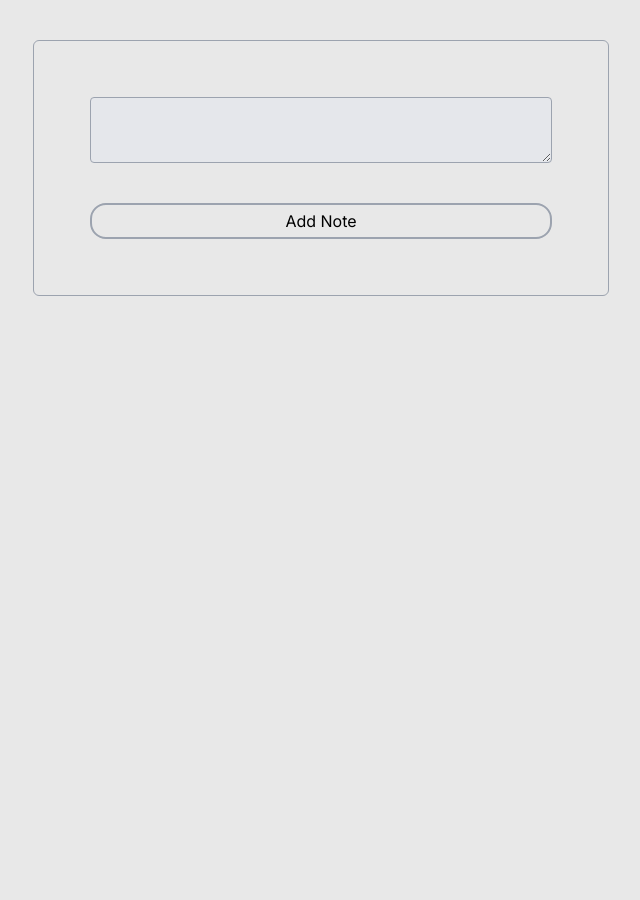
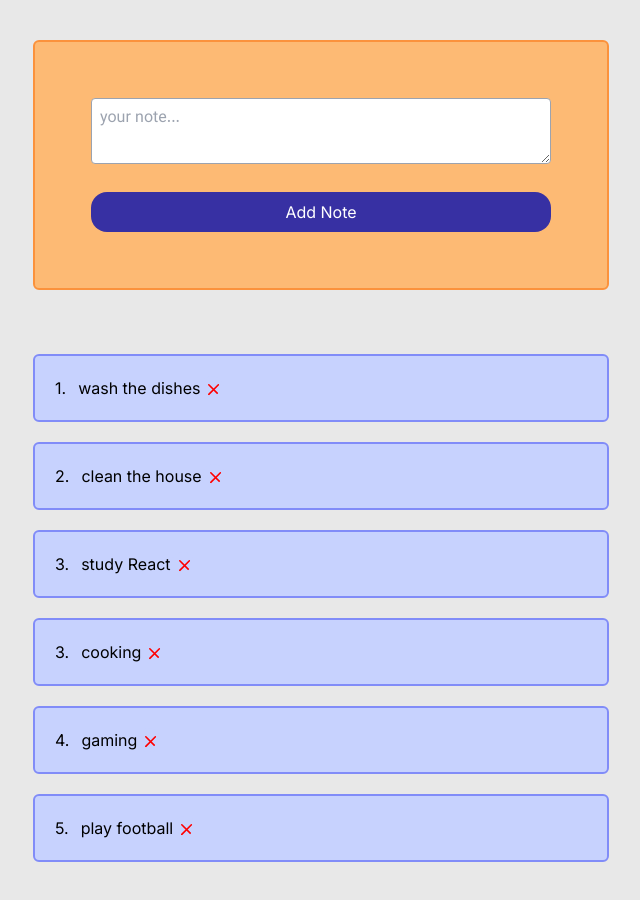
Before and after one commit to Zahra-Shokri/Note, a Next.js app: page /add-note in a window 1280 px wide. Shown: the top 900 px of the page, without its empty margins (319-959 px from the left). Before the commit the page ends 800 px from the top, so only its background shows below. Built offline with nearby package versions, Linux system fonts and the light colour scheme; data requests are answered from the project's data file.

Commit message:
Added list of note with APIs

```diff
--- a/app/add-note/page.tsx
+++ b/app/add-note/page.tsx
@@ -1,19 +1,67 @@
 import localFont from "next/font/local";
+import {revalidateTag} from "next/cache";
+
+const BASE_URL = 'http://localhost:8000/notes'
+
+interface noteListProps {
+    id: number
+    text: string
+}
 
 const vazirFont = localFont({
     src: '../../public/fonts/Vazirmatn-Regular.woff2'
 })
 
-export default function AddNote() {
+export default async function AddNote() {
+    const response = await fetch(BASE_URL, {
+        cache: "no-cache",
+        next: {
+            tags: ['notes']
+        }
+    })
+    const data: noteListProps[] = await response.json()
+    const id = Object.keys(data).length
+
+    async function addNote(e: FormData) {
+        'use server'
+        const textNote = e.get('textNote')
+        const newData = {id, text: textNote}
+
+        await fetch(BASE_URL, {
+            method: 'POST',
+            body: JSON.stringify(newData),
+            headers: {
+                'Content-Type': 'application/json'
+            },
+        })
+        revalidateTag('notes')
+    }
 
     return (
         <div>
-            <form className='flex flex-col mt-10 mx-auto p-14 max-w-xl rounded-md border border-gray-400'>
-                <textarea
-                    className={`p-2 border rounded border-gray-400 bg-gray-200 ${vazirFont.className}`}></textarea>
+            <form action={addNote}
+                  className='flex flex-col mt-10 mx-auto p-14 max-w-xl rounded-md border-2 border-orange-400 bg-orange-300'>
+                <textarea name='textNote' placeholder='your note...'
+                          className={`p-2 border rounded border-gray-400 bg-white ${vazirFont.className}`}></textarea>
 
-                <button type='submit' className='mt-10 p-1 rounded-2xl border-2 border-gray-400'> Add Note</button>
+                <button type='submit' className='mt-7 p-2 rounded-2xl text-white bg-indigo-800'> Add Note</button>
             </form>
+
+            <div className='my-16'>
+                {data.map((item: noteListProps) => (
+                    <div
+                        className='flex mt-5 p-5 mx-auto max-w-xl items-center rounded-md border-2 bg-indigo-200 border-indigo-400'>
+                        <p className='mr-3 bg-indigo-200'>{`${item.id}. `}</p>
+                        <p className='bg-indigo-200'>{item.text}</p>
+                        <div className='bg-indigo-200'>
+                            <svg xmlns="http://www.w3.org/2000/svg" fill="none" viewBox="0 0 20 20" strokeWidth="2"
+                                 stroke="red" className="w-6 h-6 p-1 bg-indigo-200 rounded-2xl hover:bg-red-300">
+                                <path strokeLinecap="round" strokeLinejoin="round" d="M6 18 18 6M6 6l12 12"/>
+                            </svg>
+                        </div>
+                    </div>
+                ))}
+            </div>
         </div>
     )
 }
--- a/db.json
+++ b/db.json
@@ -1,16 +1,28 @@
 {
-  "notes" : [
+  "notes": [
     {
-      "id": 1,
+      "id": "1",
       "text": "wash the dishes"
     },
     {
-      "id": 2,
+      "id": "2",
       "text": "clean the house"
     },
     {
+      "id": "3",
+      "text": "study React"
+    },
+    {
       "id": 3,
-      "text": "study React"
+      "text": "cooking"
+    },
+    {
+      "id": 4,
+      "text": "gaming"
+    },
+    {
+      "id": 5,
+      "text": "play football"
     }
   ]
 }
```
